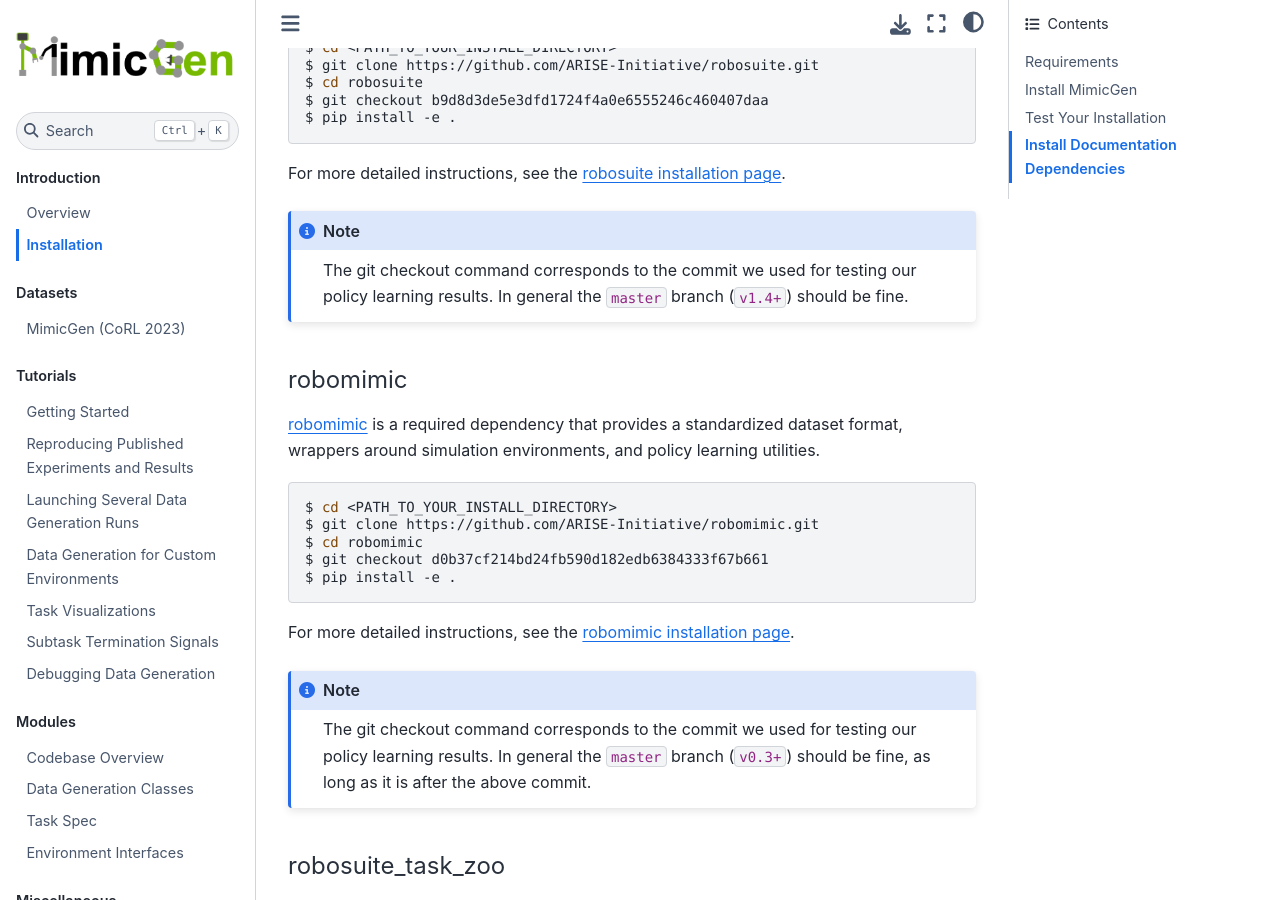
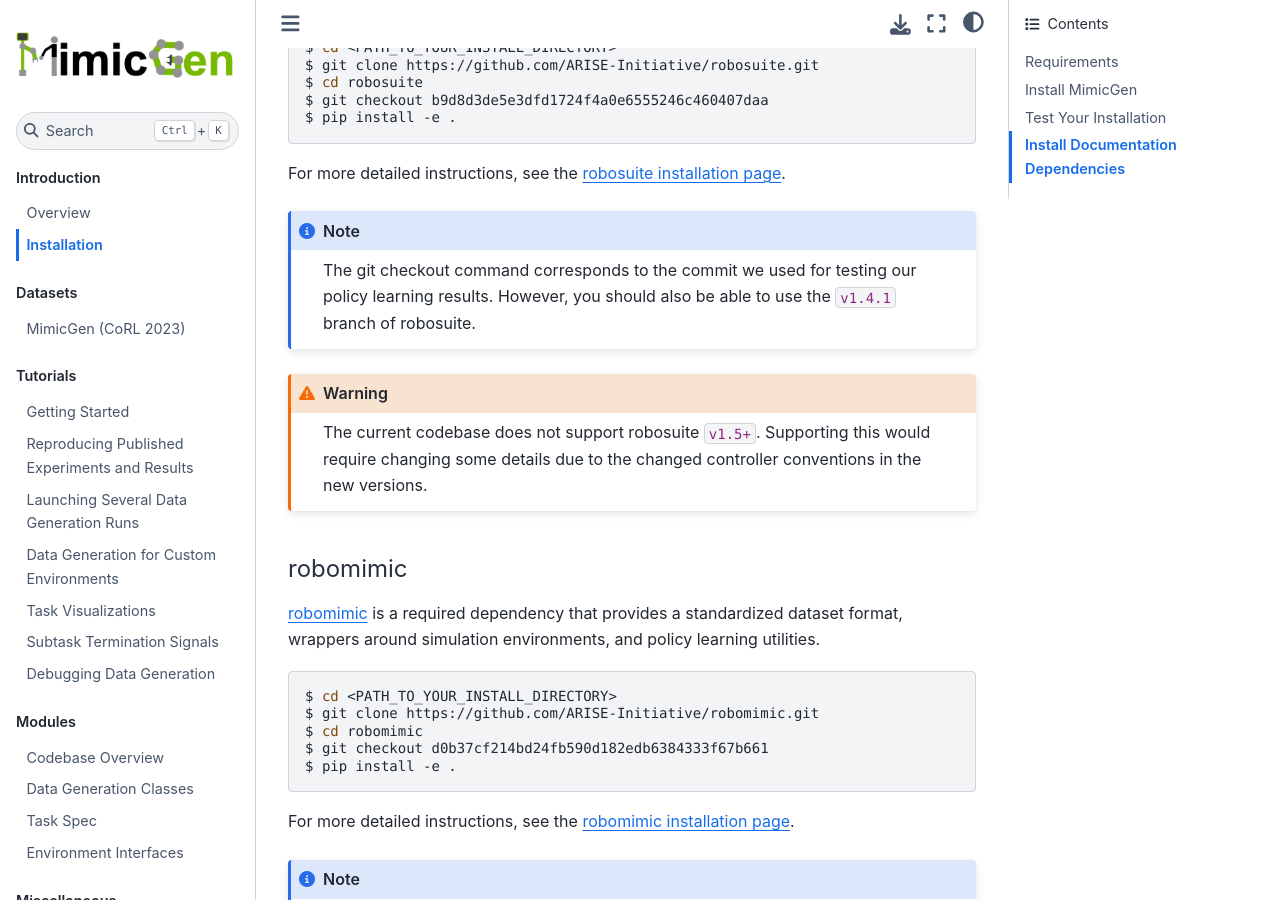
Before and after one commit to NVlabs/mimicgen, a Sphinx documentation site: the page built from docs/introduction/installation.md, in a window 1280 px wide and 900 px high, scrolled down 1187 px. Built offline with Sphinx 7.4.7 and the Sphinx Book theme 1.1.4, drawn with Linux system fonts in a browser that asks for light colours.

Commit message:
minor docs update

```diff
--- a/docs/introduction/installation.md
+++ b/docs/introduction/installation.md
@@ -53,7 +53,14 @@
 <div class="admonition note">
 <p class="admonition-title">Note</p>
 
-The git checkout command corresponds to the commit we used for testing our policy learning results. In general the `master` branch (`v1.4+`) should be fine.
+The git checkout command corresponds to the commit we used for testing our policy learning results. However, you should also be able to use the `v1.4.1` branch of robosuite.
+
+</div>
+
+<div class="admonition warning">
+<p class="admonition-title">Warning</p>
+
+The current codebase does not support robosuite `v1.5+`. Supporting this would require changing some details due to the changed controller conventions in the new versions.
 
 </div>
 
```
